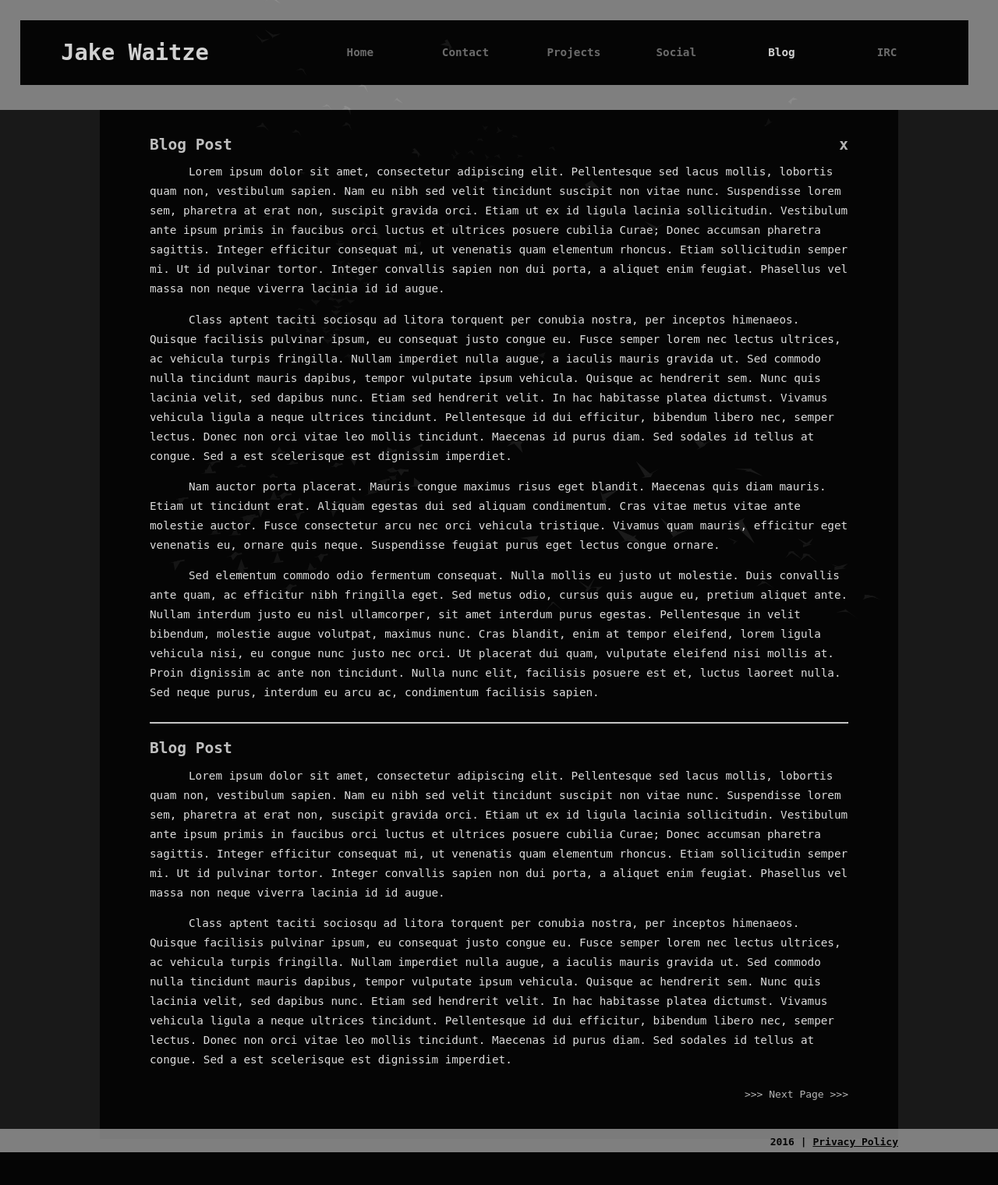
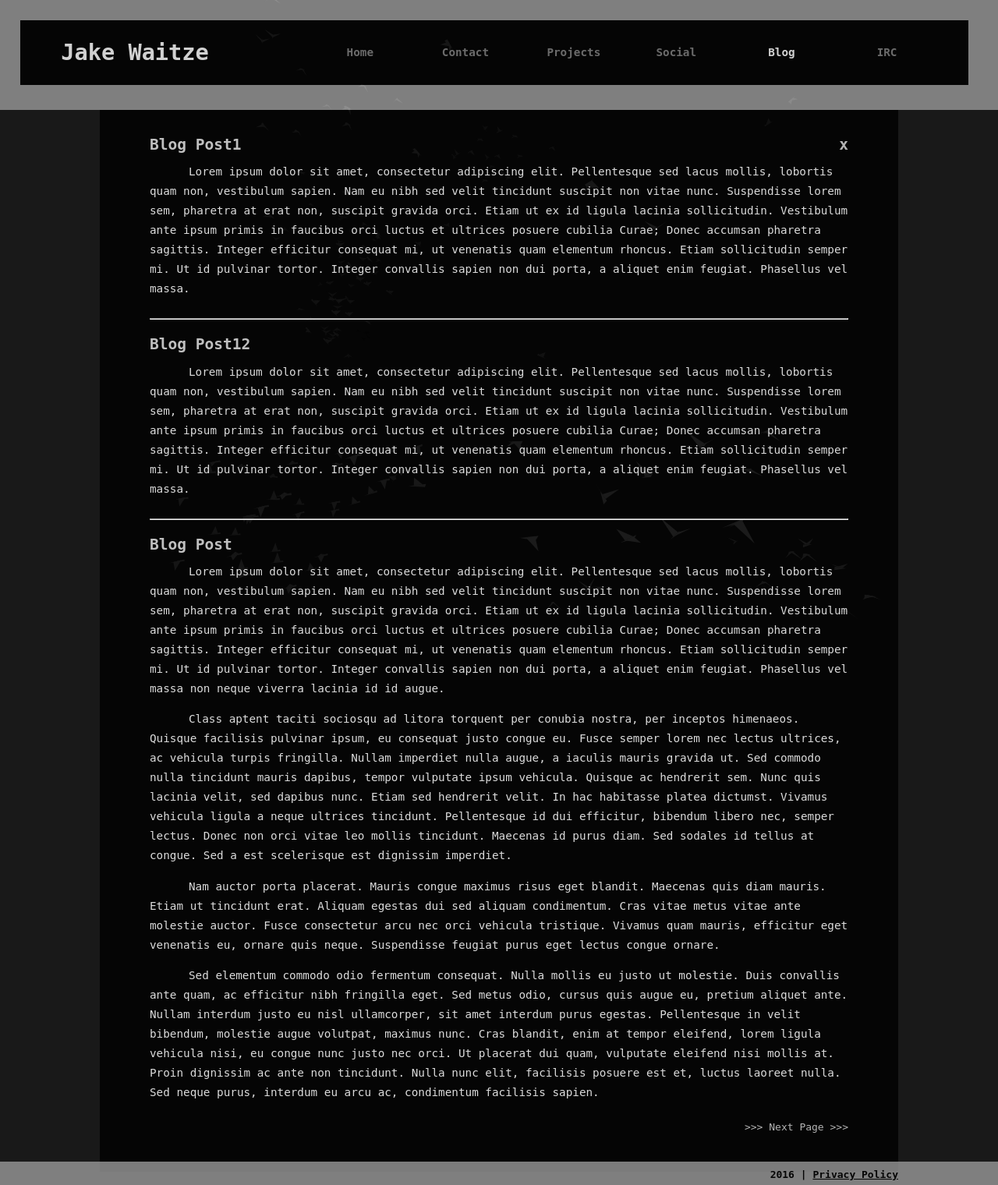
Before and after one commit to jwaitze/jake-personal-website, a PHP site: page /blog in a window 1280 px wide. Shown: the whole page at 78% size. Before the commit the page ends 1478 px from the top, so only its background shows below. Run offline with PHP 8.4, Linux system fonts and the light colour scheme; some libraries are stand-ins or nearby versions.

Commit message:
Made blog pagination

```diff
--- /dev/null
+++ b/blog/posts/1.php
@@ -0,0 +1,4 @@
+				<div class="blogpost">
+					<a href="<?php echo $page_filepath; ?>"><h2 id="inlineElement">Blog Post1</h2></a>
+					<p>Lorem ipsum dolor sit amet, consectetur adipiscing elit. Pellentesque sed lacus mollis, lobortis quam non, vestibulum sapien. Nam eu nibh sed velit tincidunt suscipit non vitae nunc. Suspendisse lorem sem, pharetra at erat non, suscipit gravida orci. Etiam ut ex id ligula lacinia sollicitudin. Vestibulum ante ipsum primis in faucibus orci luctus et ultrices posuere cubilia Curae; Donec accumsan pharetra sagittis. Integer efficitur consequat mi, ut venenatis quam elementum rhoncus. Etiam sollicitudin semper mi. Ut id pulvinar tortor. Integer convallis sapien non dui porta, a aliquet enim feugiat. Phasellus vel massa.
+				</div>
--- /dev/null
+++ b/blog/posts/2.php
@@ -0,0 +1,4 @@
+				<div class="blogpost">
+					<a href="<?php echo $page_filepath; ?>"><h2 id="inlineElement">Blog Post12</h2></a>
+					<p>Lorem ipsum dolor sit amet, consectetur adipiscing elit. Pellentesque sed lacus mollis, lobortis quam non, vestibulum sapien. Nam eu nibh sed velit tincidunt suscipit non vitae nunc. Suspendisse lorem sem, pharetra at erat non, suscipit gravida orci. Etiam ut ex id ligula lacinia sollicitudin. Vestibulum ante ipsum primis in faucibus orci luctus et ultrices posuere cubilia Curae; Donec accumsan pharetra sagittis. Integer efficitur consequat mi, ut venenatis quam elementum rhoncus. Etiam sollicitudin semper mi. Ut id pulvinar tortor. Integer convallis sapien non dui porta, a aliquet enim feugiat. Phasellus vel massa.
+				</div>
--- /dev/null
+++ b/blog/posts/3.php
@@ -0,0 +1,4 @@
+				<div class="blogpost">
+					<a href="<?php echo $page_filepath; ?>"><h2 id="inlineElement">Blog Post3</h2></a>
+					<p>Lorem ipsum dolor sit amet, consectetur adipiscing elit. Pellentesque sed lacus mollis, lobortis quam non, vestibulum sapien. Nam eu nibh sed velit tincidunt suscipit non vitae nunc. Suspendisse lorem sem, pharetra at erat non, suscipit gravida orci. Etiam ut ex id ligula lacinia sollicitudin. Vestibulum ante ipsum primis in faucibus orci luctus et ultrices posuere cubilia Curae; Donec accumsan pharetra sagittis. Integer efficitur consequat mi, ut venenatis quam elementum rhoncus. Etiam sollicitudin semper mi. Ut id pulvinar tortor. Integer convallis sapien non dui porta, a aliquet enim feugiat. Phasellus vel massa.
+				</div>
--- /dev/null
+++ b/blog/posts/4.php
@@ -0,0 +1,4 @@
+				<div class="blogpost">
+					<a href="<?php echo $page_filepath; ?>"><h2 id="inlineElement">Blog Post4</h2></a>
+					<p>Lorem ipsum dolor sit amet, consectetur adipiscing elit. Pellentesque sed lacus mollis, lobortis quam non, vestibulum sapien. Nam eu nibh sed velit tincidunt suscipit non vitae nunc. Suspendisse lorem sem, pharetra at erat non, suscipit gravida orci. Etiam ut ex id ligula lacinia sollicitudin. Vestibulum ante ipsum primis in faucibus orci luctus et ultrices posuere cubilia Curae; Donec accumsan pharetra sagittis. Integer efficitur consequat mi, ut venenatis quam elementum rhoncus. Etiam sollicitudin semper mi. Ut id pulvinar tortor. Integer convallis sapien non dui porta, a aliquet enim feugiat. Phasellus vel massa.
+				</div>
--- /dev/null
+++ b/blog/posts/5.php
@@ -0,0 +1,4 @@
+				<div class="blogpost">
+					<a href="<?php echo $page_filepath; ?>"><h2 id="inlineElement">Blog Post5</h2></a>
+					<p>Lorem ipsum dolor sit amet, consectetur adipiscing elit. Pellentesque sed lacus mollis, lobortis quam non, vestibulum sapien. Nam eu nibh sed velit tincidunt suscipit non vitae nunc. Suspendisse lorem sem, pharetra at erat non, suscipit gravida orci. Etiam ut ex id ligula lacinia sollicitudin. Vestibulum ante ipsum primis in faucibus orci luctus et ultrices posuere cubilia Curae; Donec accumsan pharetra sagittis. Integer efficitur consequat mi, ut venenatis quam elementum rhoncus. Etiam sollicitudin semper mi. Ut id pulvinar tortor. Integer convallis sapien non dui porta, a aliquet enim feugiat. Phasellus vel massa.
+				</div>
--- a/css/main.css
+++ b/css/main.css
@@ -460,6 +460,10 @@ hr.fadingStyle {
 	margin-bottom: 25px;
 }
 
+.prevPage {
+	float: left;
+}
+
 .nextPage {
 	float: right;
 }
--- a/inc/blog.php
+++ b/inc/blog.php
@@ -22,8 +22,18 @@
 	}
 
 	$files = array_diff(scandir($path), array('.', '..')); // omit this dir & prev dir
+	$total_posts_count = count($files);
 
-	// to limit the amount of posts shown, this is where i will choose what posts go in the array.
+	$page_num = 0;
+	if(isset($_GET['page']))
+		$page_num = (int)$_GET['page'];
+
+	$posts_per_page = 3;
+	if(isset($_GET['posts_per']))
+		$posts_per_page = (int)$_GET['posts_per'];
+
+	// extract the slice of posts we want
+	$files = array_slice($files, $page_num * $posts_per_page, $posts_per_page);
 
 	foreach($files as $file) {
 		$page_filepath = "?post=" . basename($file, ".php");
@@ -33,6 +43,21 @@
 			echo "<hr>";
 	}
 
-	echo "<a href=\"?page=2\"><div class=\"nextPage\">>>> Next Page >>></div></a>";
+	// pagination...
+	if(!isset($_GET['page']))
+		echo "<a href=\"?page=1\"><div class=\"nextPage\">>>> Next Page >>></div></a>";
+	else {
+		if($page_num != 0) {
+			echo "<a href=\"?page=";
+			echo $page_num - 1;
+			echo "\"><div class=\"prevPage\"><<< Previous Page <<<</div></a>";
+		}
+
+		if(($page_num + 1) * $posts_per_page < $total_posts_count) {
+			echo "<a href=\"?page=";
+			echo $page_num + 1;
+			echo "\"><div class=\"nextPage\">>>> Next Page >>></div></a>";
+		}
+	}
 
 ?>
```
